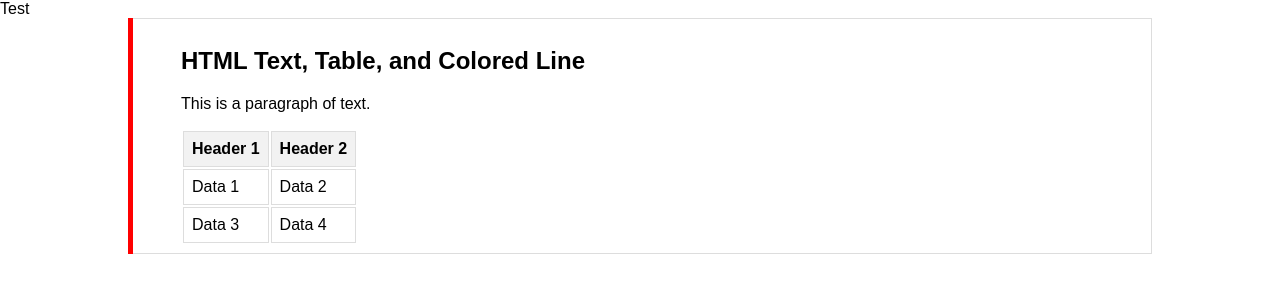
After one commit to pyphil/MKR, a Django app: template mkr/templates/test2.html in a window 1280 px wide. The commit adds this page. Shown: the top 300 px of the page. Run offline with Django 4.2, Linux system fonts and the light colour scheme; the template is opened without the code that fills it, so the values that code supplies are empty.

Commit message:
test border lehrplanansicht

```diff
--- /dev/null
+++ b/mkr/templates/test2.html
@@ -0,0 +1,58 @@
+<!DOCTYPE html>
+<html lang="en">
+<head>
+<meta charset="UTF-8">
+<title>HTML Text, Table, and Colored Line</title>
+<style>
+    body {
+        font-family: Arial, sans-serif;
+        margin: 0;
+        padding: 0;
+    }
+    .content {
+        margin-left: 40px; /* Adjust margin as needed */
+    }
+    table.container {
+        border-collapse: collapse;
+        width: 80%;
+        border-left: 5px solid red;
+        margin-left: 10%;
+    }
+    th, td {
+        border: 1px solid #dddddd;
+        text-align: left;
+        padding: 8px;
+    }
+    th {
+        background-color: #f2f2f2;
+    }
+</style>
+</head>
+<body>
+Test
+<table class="container">
+    <tr>
+        <td>
+            <div class="content">
+                <h2>HTML Text, Table, and Colored Line</h2>
+                <p>This is a paragraph of text.</p>
+                <table>
+                    <tr>
+                        <th>Header 1</th>
+                        <th>Header 2</th>
+                    </tr>
+                    <tr>
+                        <td>Data 1</td>
+                        <td>Data 2</td>
+                    </tr>
+                    <tr>
+                        <td>Data 3</td>
+                        <td>Data 4</td>
+                    </tr>
+                </table>
+            </div>
+        </td>
+    </tr>
+</table>
+</body>
+</html>
```
Also changed, not shown: mkr/templates/lehrplanansicht.html (+17 -2 lines), mkr/templates/test.html (added, +51 -0 lines).
